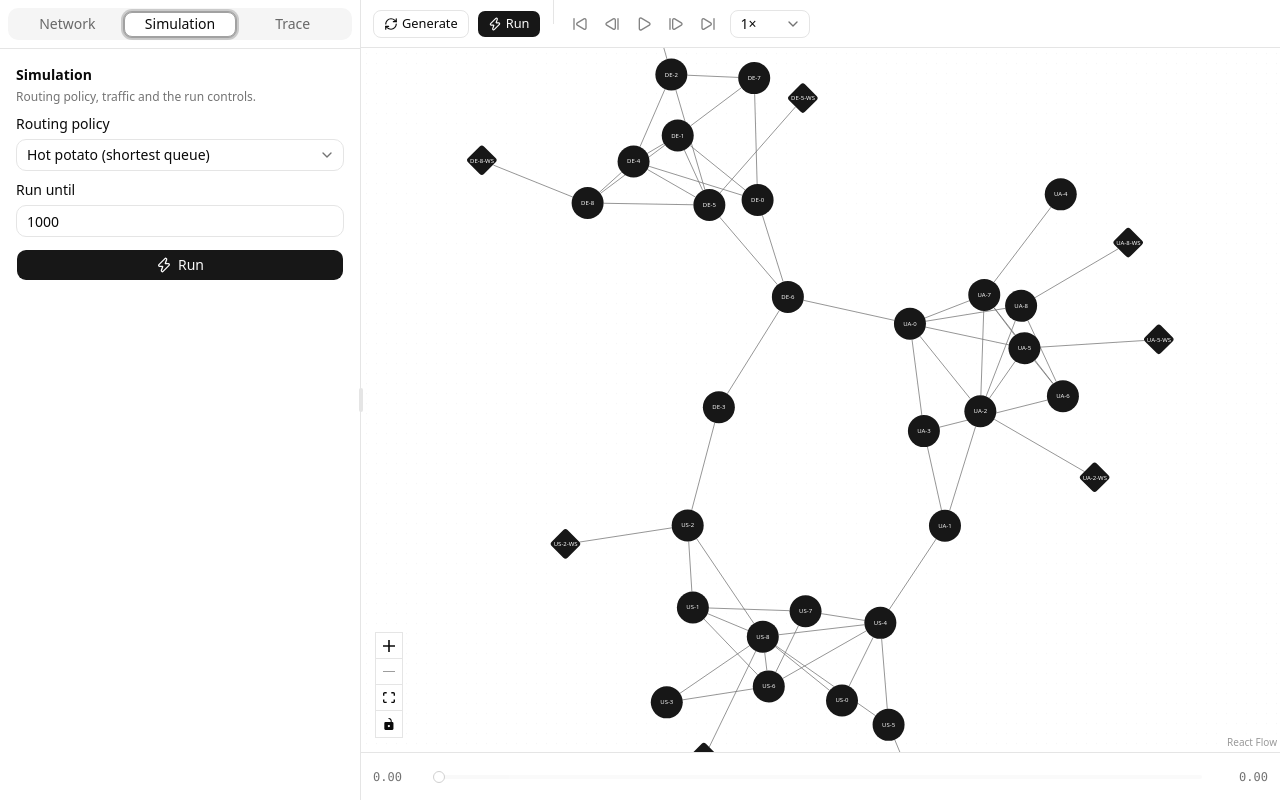
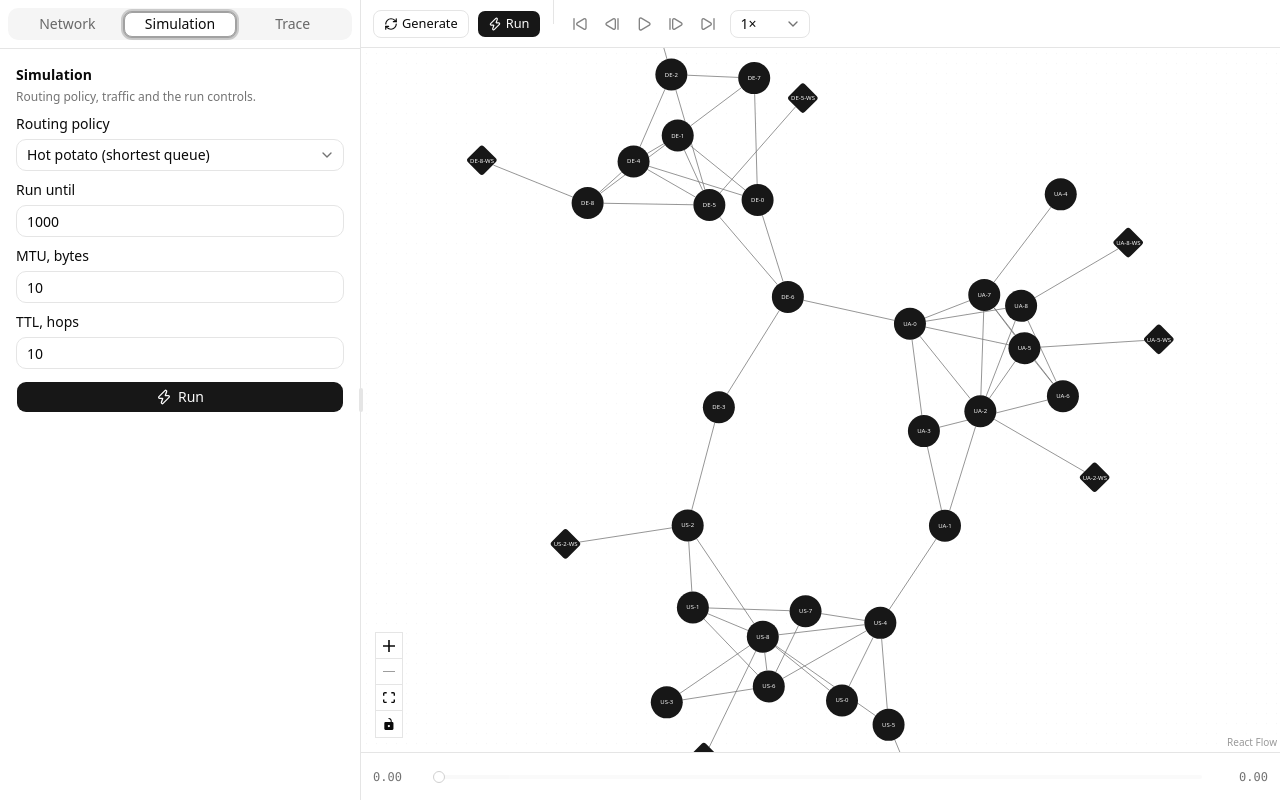
Before and after one commit to Teollan/network-simulator, a React (Vite) app in the folder frontend/: page / in a window 1280 px wide. Both pictures are taken after a click on the tab "Simulation". Built offline with nearby package versions, Linux system fonts and the light colour scheme.

Commit message:
added configurable TTL and MTU

```diff
--- a/frontend/src/components/editor/aside/tabs/SimulationTab.tsx
+++ b/frontend/src/components/editor/aside/tabs/SimulationTab.tsx
@@ -10,6 +10,8 @@ import { useNetworkStore } from '@/stores/useNetworkStore';
 import { useSimulationStore } from '@/stores/useSimulationStore';
 
 const ROUTING_POLICY_IDS = Object.values(ROUTING_POLICY) as RoutingPolicyId[];
+
+const isPositiveInteger = (value: number) => Number.isInteger(value) && value >= 1;
 
 export const SimulationTab = () => {
   const { simulationConfig, setSimulationConfig, runSimulation } = useSimulationStore();
@@ -64,6 +66,44 @@ export const SimulationTab = () => {
         />
       </div>
 
+      <div className="flex flex-col gap-2">
+        <Label htmlFor="max-packet-size">
+          MTU, bytes
+        </Label>
+
+        <Input
+          id="max-packet-size"
+          type="number"
+          min={1}
+          step={1}
+          defaultValue={simulationConfig.maxPacketSize}
+          onChange={onNumberChange((maxPacketSize) => {
+            if (isPositiveInteger(maxPacketSize)) {
+              setSimulationConfig({ maxPacketSize });
+            }
+          })}
+        />
+      </div>
+
+      <div className="flex flex-col gap-2">
+        <Label htmlFor="max-hops">
+          TTL, hops
+        </Label>
+
+        <Input
+          id="max-hops"
+          type="number"
+          min={1}
+          step={1}
+          defaultValue={simulationConfig.maxHops}
+          onChange={onNumberChange((maxHops) => {
+            if (isPositiveInteger(maxHops)) {
+              setSimulationConfig({ maxHops });
+            }
+          })}
+        />
+      </div>
+
       <Button
         onClick={runSimulation}
         disabled={!networkLayout}
--- a/frontend/src/modules/simulation/Simulation.ts
+++ b/frontend/src/modules/simulation/Simulation.ts
@@ -21,11 +21,8 @@ import { handleLinkAcquired } from '@/modules/simulation/events/handlers/handleL
 import { handleLinkReleased } from '@/modules/simulation/events/handlers/handleLinkReleased';
 import { Serial } from '@/modules/util/Serial';
 import type { SimulationEventHandler } from '@/modules/simulation/events/handlers/handlers.typedef';
-import { PacketFactory } from '@/modules/traffic/PacketFactory';
+import { PacketFactory, type PacketFactoryConfig } from '@/modules/traffic/PacketFactory';
 import type { Message } from '@/modules/traffic/Message';
-
-const MAX_PACKET_LENGTH = 10;
-const MAX_HOPS = 10;
 
 interface TrafficDTO {
   message: Message;
@@ -36,6 +33,7 @@ interface TrafficDTO {
 
 export interface SimulationConfig {
   network: Network;
+  packets: PacketFactoryConfig;
   routingPolicy: RoutingPolicy;
   traffic: TrafficDTO[];
 }
@@ -71,10 +69,7 @@ export class Simulation {
     this.network = new StatefulNetwork(config.network);
     this.routing = config.routingPolicy;
 
-    this.packets = new PacketFactory({
-      maxSize: MAX_PACKET_LENGTH,
-      maxHops: MAX_HOPS,
-    });
+    this.packets = new PacketFactory(config.packets);
 
     for (const item of config.traffic) {
       this.schedule({
--- a/frontend/src/modules/simulation/events/handlers/handlePacketSent.ts
+++ b/frontend/src/modules/simulation/events/handlers/handlePacketSent.ts
@@ -26,6 +26,8 @@ export function handlePacketSent(
       },
       eta: 0,
     });
+
+    return;
   }
 
   const frames = destinations.map((destination) => ({
--- a/frontend/src/modules/simulation/simulation.constants.ts
+++ b/frontend/src/modules/simulation/simulation.constants.ts
@@ -1 +1,3 @@
 export const DEFAULT_RUN_UNTIL = 1000; // STU
+export const DEFAULT_MAX_PACKET_SIZE = 10; // MTU
+export const DEFAULT_MAX_HOPS = 10; // TTL
--- a/frontend/src/stores/useSimulationStore.ts
+++ b/frontend/src/stores/useSimulationStore.ts
@@ -4,7 +4,7 @@ import { NODE_TYPE } from '@/modules/network/node/Node.constants';
 import { createRoutingPolicy } from '@/modules/routing/createRoutingPolicy';
 import { ROUTING_POLICY, type RoutingPolicyId } from '@/modules/routing/routing.constants';
 import { Simulation } from '@/modules/simulation/Simulation';
-import { DEFAULT_RUN_UNTIL } from '@/modules/simulation/simulation.constants';
+import { DEFAULT_MAX_HOPS, DEFAULT_MAX_PACKET_SIZE, DEFAULT_RUN_UNTIL } from '@/modules/simulation/simulation.constants';
 import { summarizeTrace } from '@/modules/simulation/summarizeTrace';
 import { useNetworkStore } from '@/stores/useNetworkStore';
 import { useTraceStore } from '@/stores/useTraceStore';
@@ -15,6 +15,8 @@ const PLACEHOLDER_MESSAGE_LENGTH = 30;
 export interface SimulationConfig {
   routingPolicyId: RoutingPolicyId;
   runUntil: number;
+  maxPacketSize: number;
+  maxHops: number;
 }
 
 interface SimulationStore {
@@ -28,6 +30,8 @@ export const useSimulationStore = create<SimulationStore>()((set, get) => ({
   simulationConfig: {
     routingPolicyId: ROUTING_POLICY.HOT_POTATO,
     runUntil: DEFAULT_RUN_UNTIL,
+    maxPacketSize: DEFAULT_MAX_PACKET_SIZE,
+    maxHops: DEFAULT_MAX_HOPS,
   },
 
   setSimulationConfig: (config) => set(({ simulationConfig }) => ({
@@ -45,7 +49,7 @@ export const useSimulationStore = create<SimulationStore>()((set, get) => ({
     }
 
     const { network } = networkLayout;
-    const { routingPolicyId, runUntil } = get().simulationConfig;
+    const { routingPolicyId, runUntil, maxPacketSize, maxHops } = get().simulationConfig;
     const workstations = network.getNodes({ type: NODE_TYPE.WORKSTATION });
     const source = workstations.at(0);
     const destination = workstations.at(-1);
@@ -57,6 +61,10 @@ export const useSimulationStore = create<SimulationStore>()((set, get) => ({
     const simulation = new Simulation({
       network,
       routingPolicy: createRoutingPolicy(routingPolicyId),
+      packets: {
+        maxSize: maxPacketSize,
+        maxHops,
+      },
       traffic: [{
         message: {
           id: 1,
```
Also changed, not shown: 1 other file (tests, documents, lock files or other folders).
